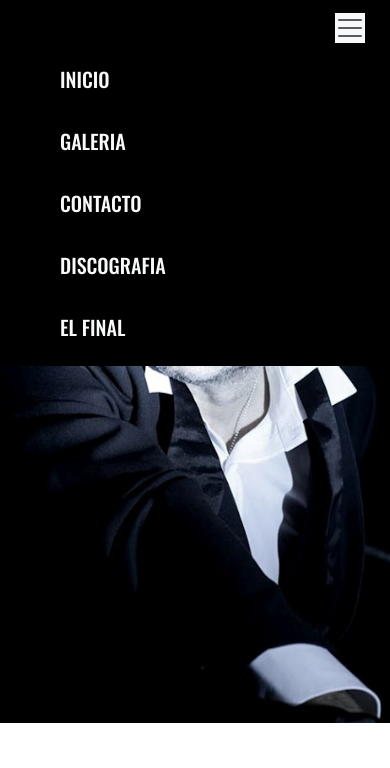
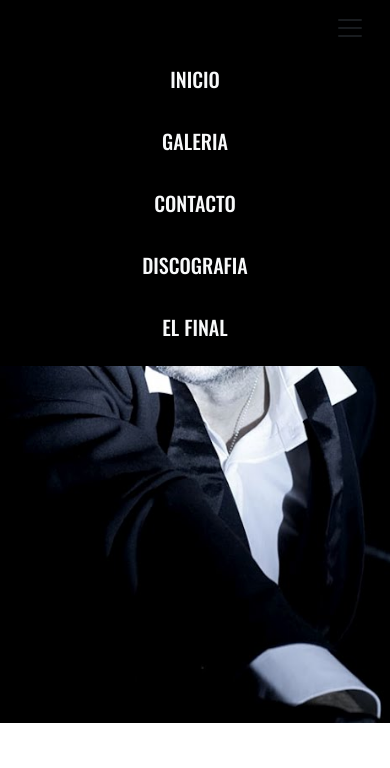
Before and after one commit to emdamartt/Soda-Stereo, a website: page index.html in a window 390 px wide. Both pictures are taken after a click on the button "Toggle navigation". Shown: the top 768 px of the page. Drawn offline with nearby package versions, Linux system fonts and the light colour scheme.

Commit message:
color de menu cambiado

```diff
--- a/index.html
+++ b/index.html
@@ -33,9 +33,9 @@
             <div class="container-fluid">
                 <button class="navbar-toggler animate__flip ms-auto" type="button" data-bs-toggle="collapse" data-bs-target="#navbarNav" aria-controls="navbarNav" aria-expanded="false"
                         aria-label="Toggle navigation">
-                    <span class="navbar-toggler-icon bg-light"></span></button>
+                    <span class="navbar-toggler-icon bg-black"></span></button>
                 <div class="collapse navbar-collapse" id="navbarNav">
-                    <ul class="navbar-nav list mx-auto gap-6">
+                    <ul class="navbar-nav list gap-6">
                         <li class="nav-item  m-2">
                             <a class="nav-link active text-light fs-5 menu1" aria-current="page" href="./index.html">INICIO</a>
                         </li>
--- a/scss/layout/_header.scss
+++ b/scss/layout/_header.scss
@@ -1,6 +1,9 @@
 /*Header index*/
 .containerCont{
     background-color:nth($colors, 1 );
+        .list{
+            align-items: center;
+        }
             .list li {
                 list-style: none;
                 text-decoration: none;
```
Also changed, not shown: pages/contacto.html (+1 -1 lines), pages/discografia.html (+1 -1 lines), pages/final.html (+1 -1 lines), pages/galeria.html (+2 -2 lines), css/style.css, 1 other file. Lines whose indentation alone changed are shown as unchanged.
